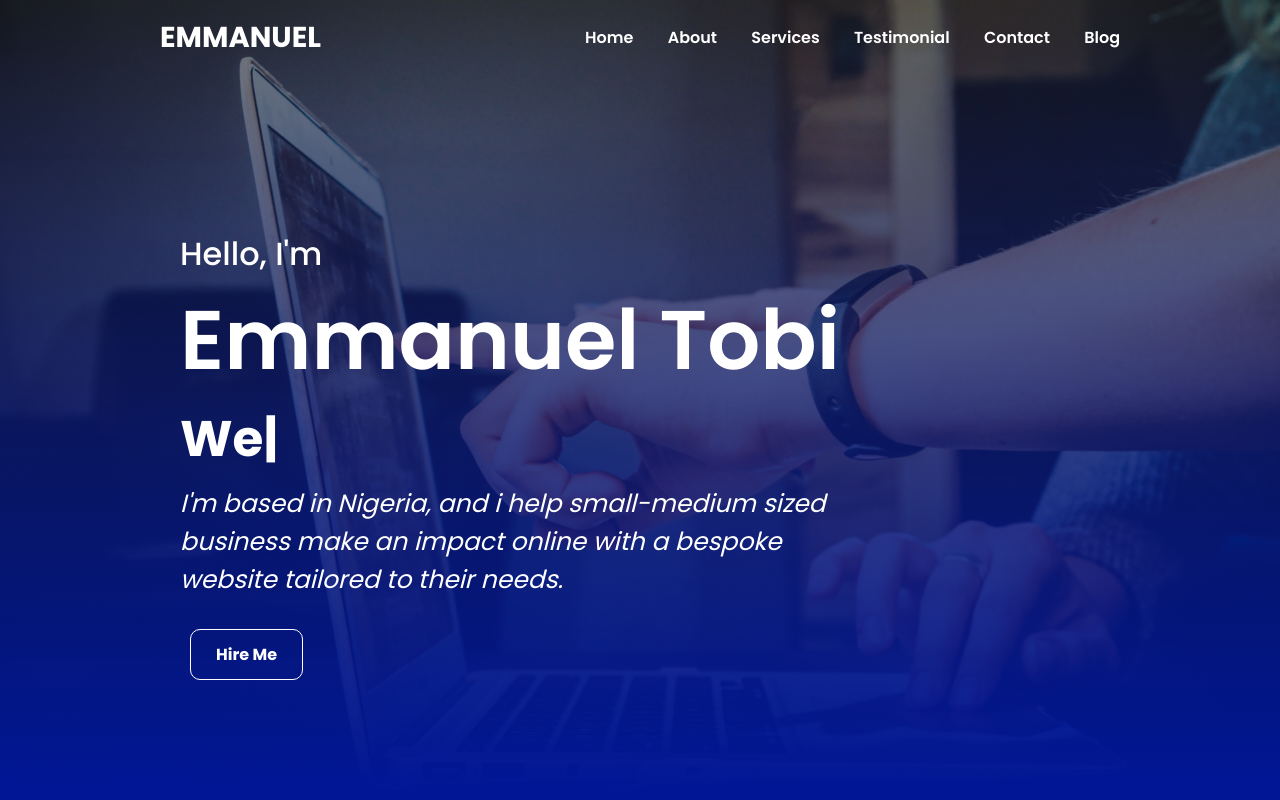
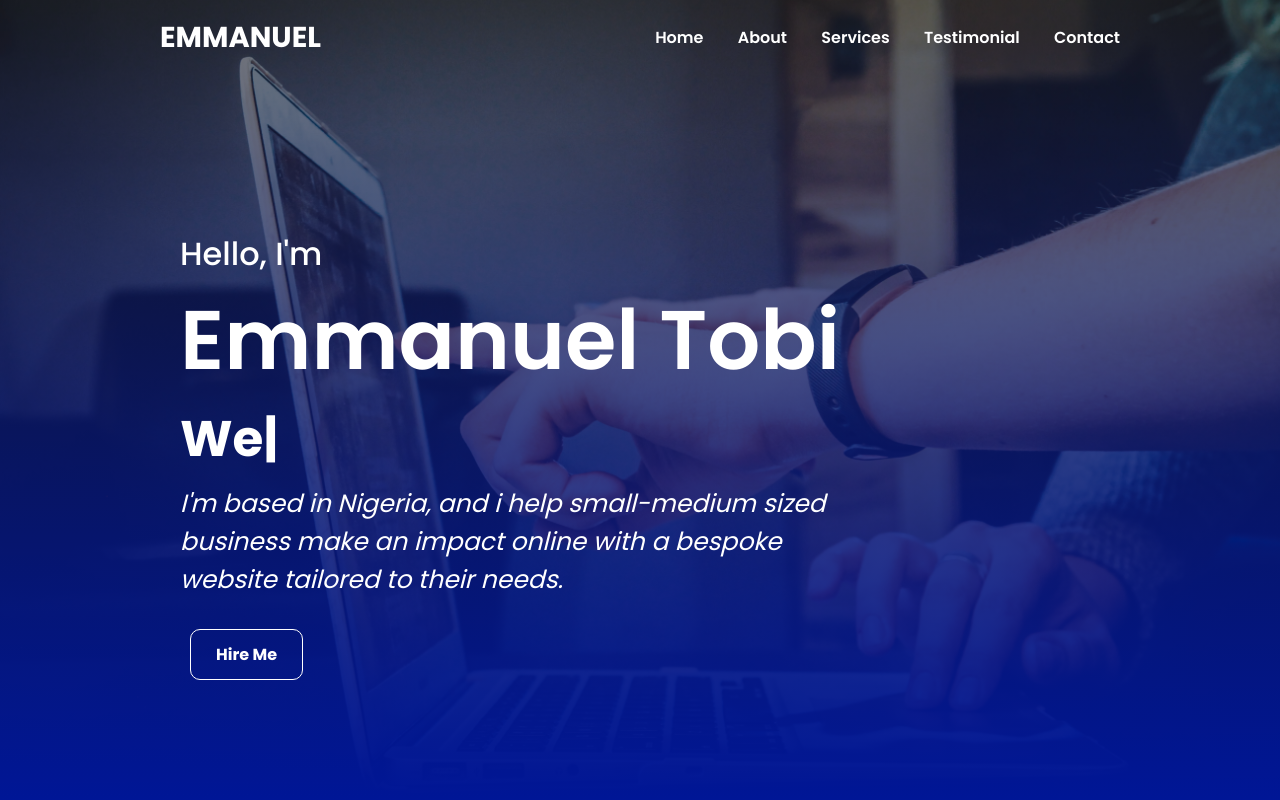
Before and after one commit to emmanueloluwatobi/emmanueloluwatobi.github.io, a plain HTML site: page index.html in a window 1280 px wide. Shown: the top 800 px of the page. Drawn offline with nearby package versions, Linux system fonts and the light colour scheme.

Commit message:
Update index.html

```diff
--- a/index.html
+++ b/index.html
@@ -26,7 +26,6 @@
             <a href="#services">Services</a>
             <a href="#testimonial">Testimonial</a>
             <a href="#contact">Contact</a>
-            <a href="#">Blog</a>
         </div>
     </header>
 
```
